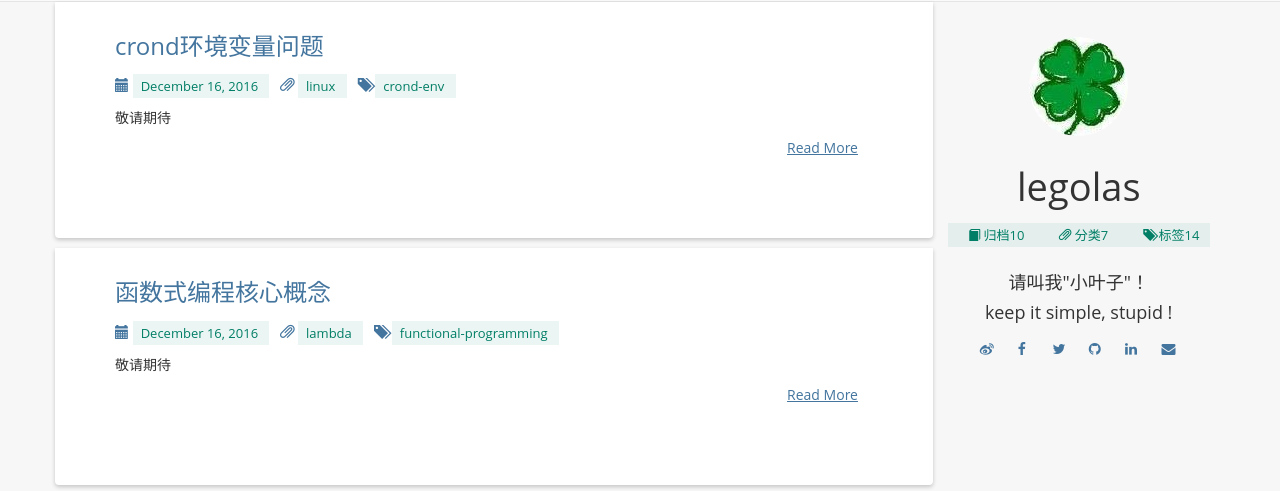
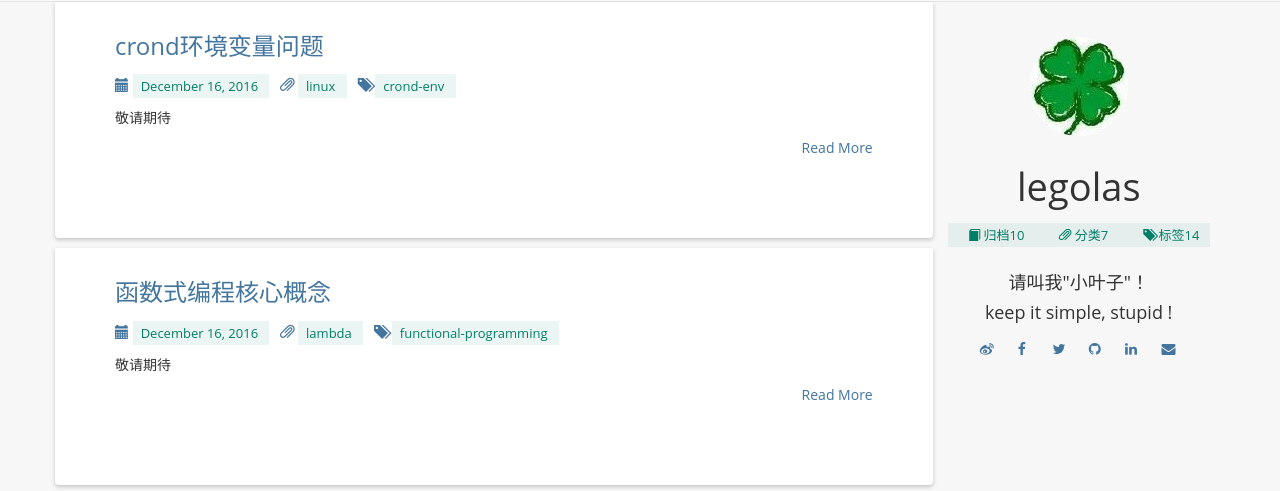
Before and after one commit to legolasNg/legolasNg.github.io, a Jekyll site: the page built from index.html, in a window 1280 px wide and 900 px high. Shown: the part 285-776 px from the top of the window. Built offline with Jekyll 4.4.1, drawn with Linux system fonts in a browser that asks for light colours; nearby versions of some CDN libraries; the list of posts is cut into pages by our own code.

Commit message:
[fix]some change

```diff
--- a/_layouts/home.html
+++ b/_layouts/home.html
@@ -34,8 +34,8 @@ layout: default
 					{% endif %}
 					<div style="text-align: right;">
 						<a href="{{ site.baseurl }}{{ item.url }}">
-							<u>Read More</u>&nbsp;&nbsp;&nbsp;&nbsp;
-						</a>
+                            Read More
+                        </a>
 					</div>
 				</article>
 			</div>
```
